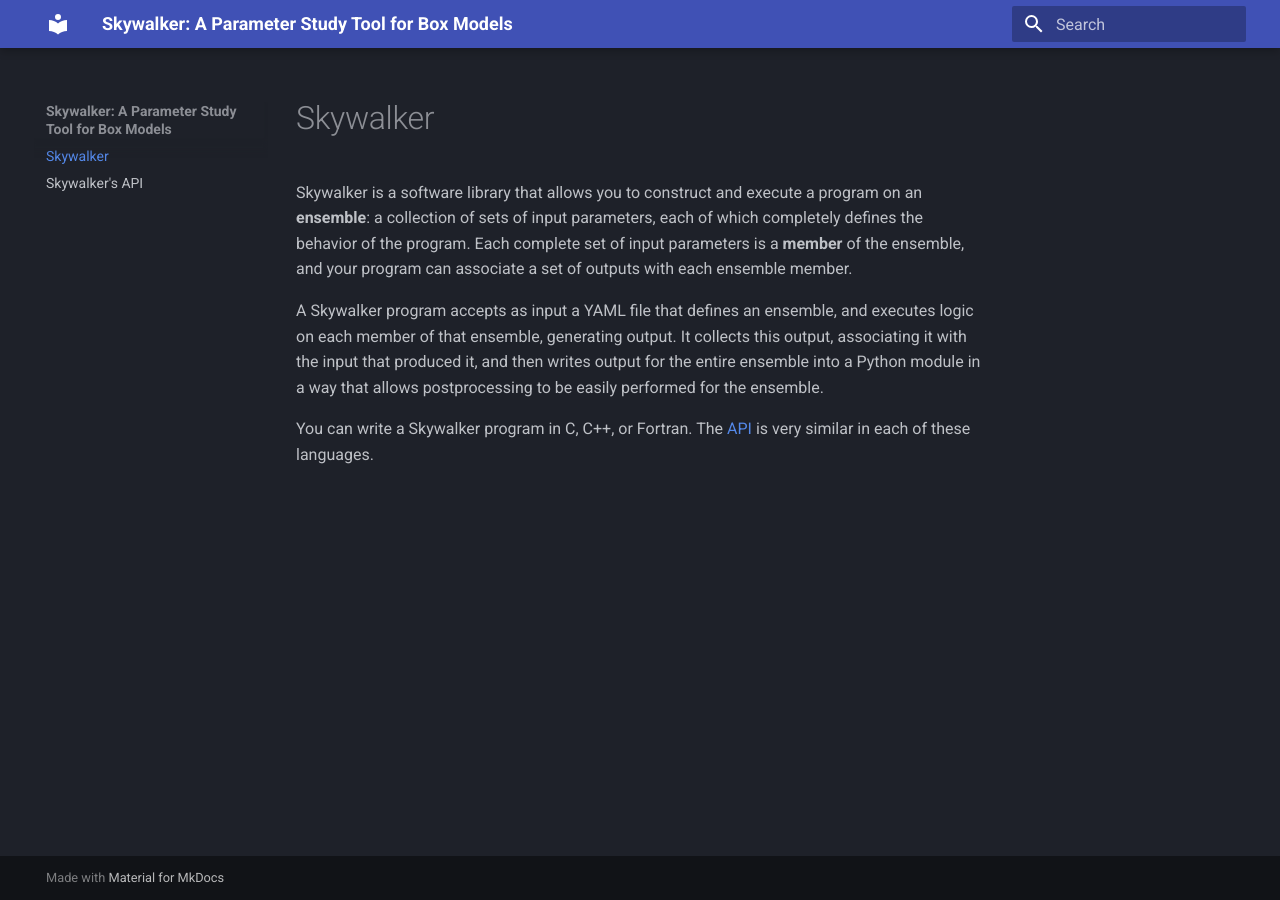
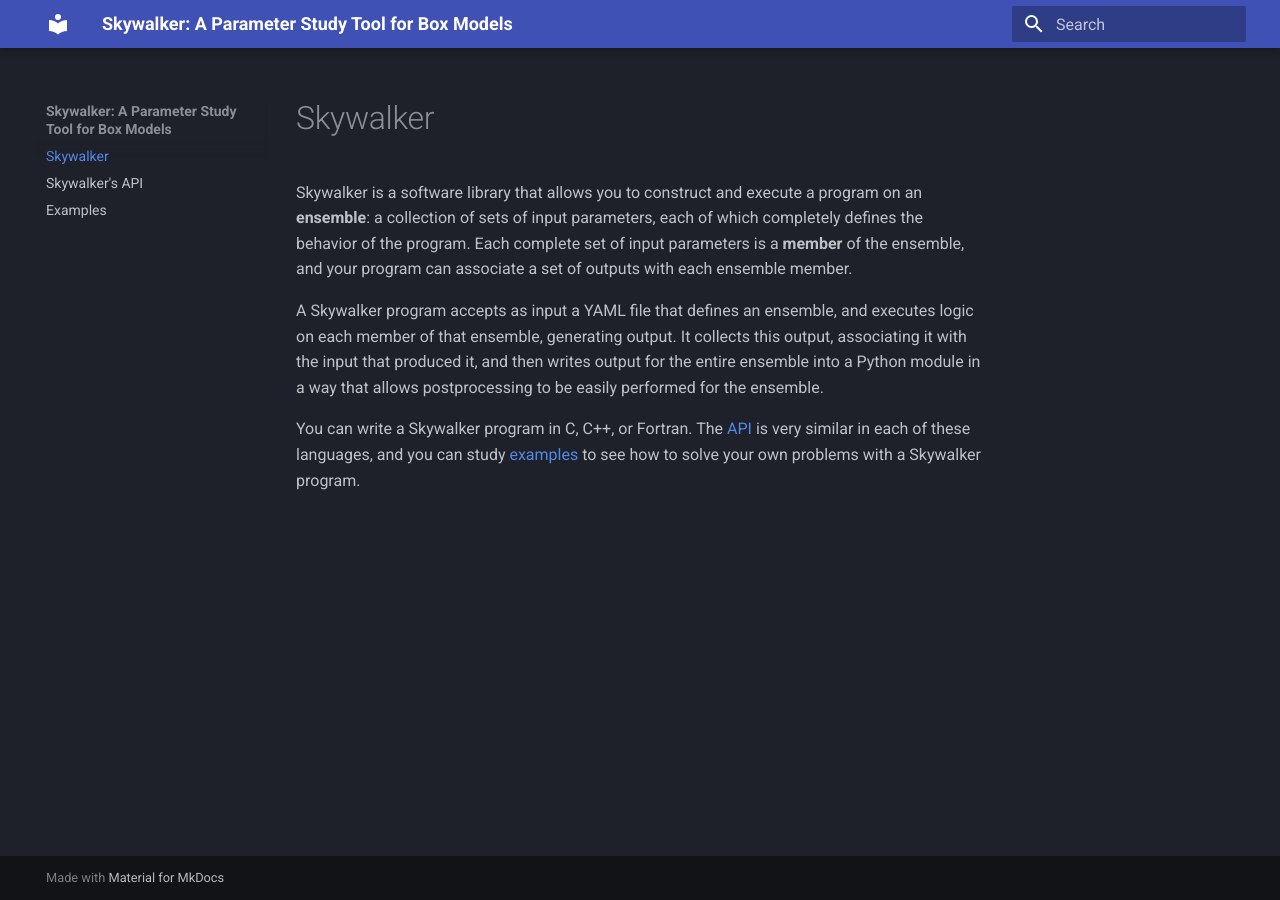
Before and after one commit to eagles-project/skywalker, an MkDocs documentation site: the page built from docs/index.md, in a window 1280 px wide. Built offline with MkDocs 1.6.1 and Material for MkDocs 9.7.7, drawn with Linux system fonts in a browser that asks for light colours.

Commit message:
Added a skeleton for examples.

```diff
--- a/docs/index.md
+++ b/docs/index.md
@@ -13,4 +13,5 @@
 postprocessing to be easily performed for the ensemble.
 
 You can write a Skywalker program in C, C++, or Fortran. The [API](api.md) is
-very similar in each of these languages.
+very similar in each of these languages, and you can study [examples](examples.md)
+to see how to solve your own problems with a Skywalker program.
```
Also changed, not shown: docs/examples.md (added, +11 -0 lines).
